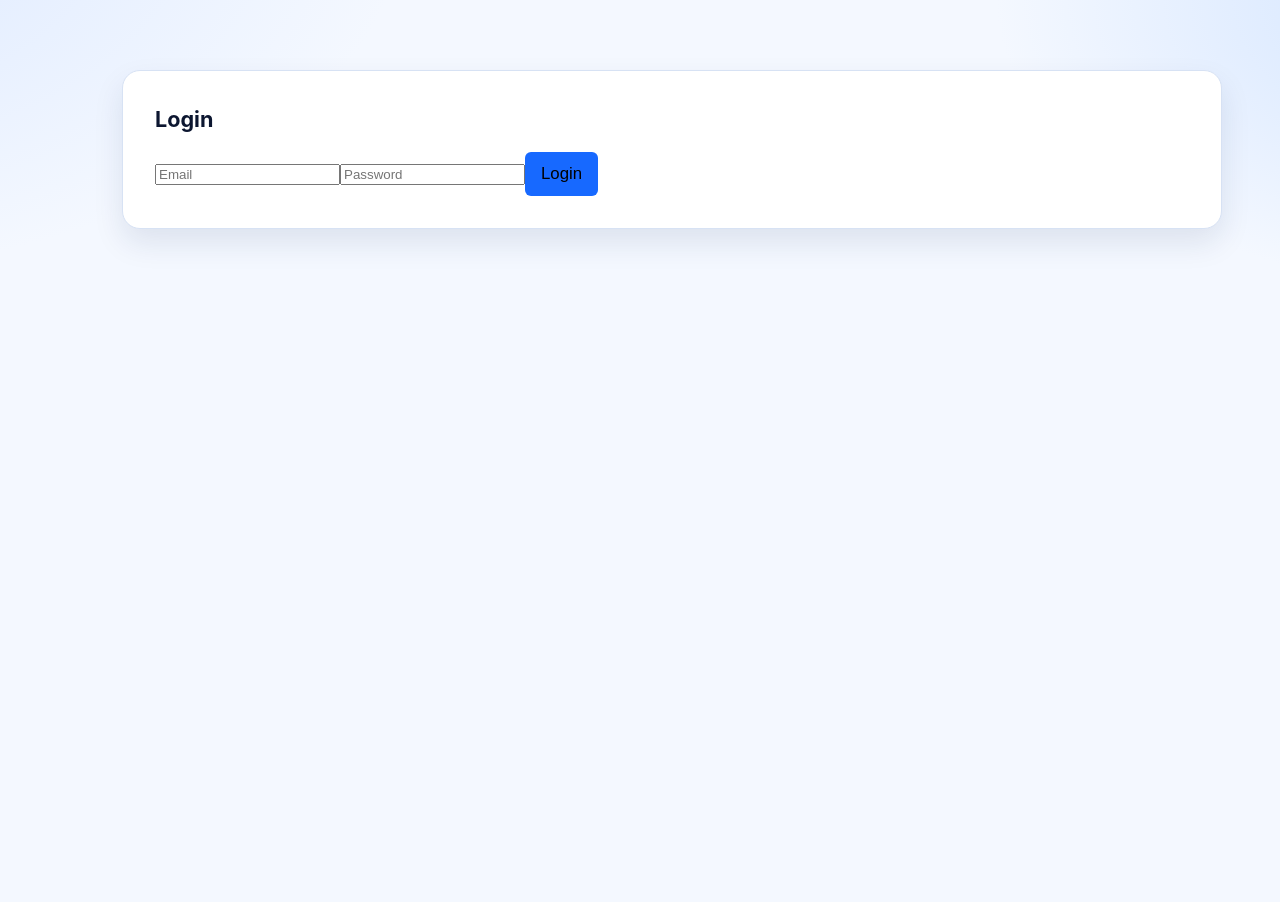
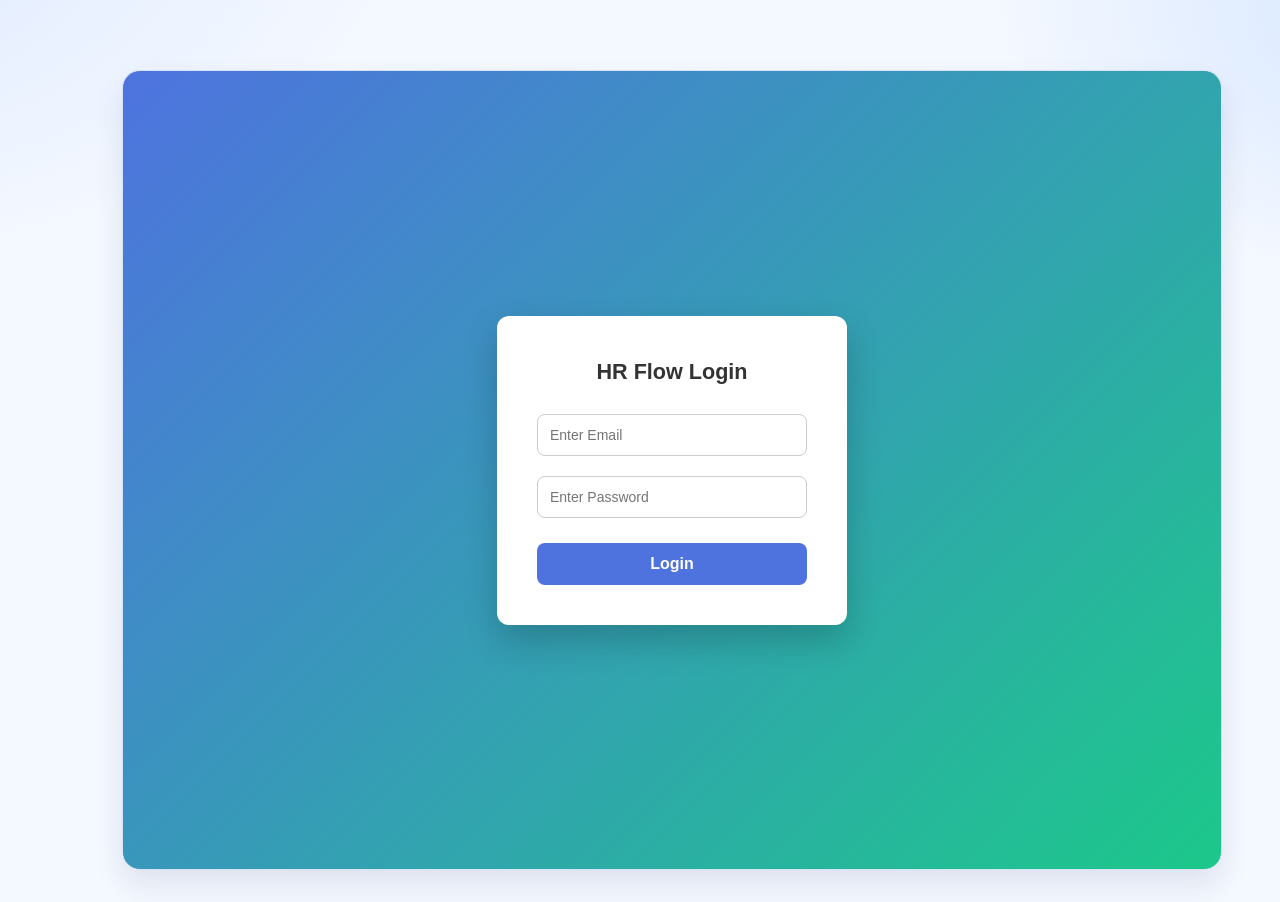
Before and after one commit to monali-2003/HrFlow, a React (Create React App) app in the folder frontend/: page / in a window 1280 px wide. Before the commit the page ends 800 px from the top, so only its background shows below. Built offline with nearby package versions, Linux system fonts and the light colour scheme.

Commit message:
login page style

```diff
--- a/frontend/src/pages/Login.js
+++ b/frontend/src/pages/Login.js
@@ -22,19 +22,101 @@
       } else {
         navigate("/admin");
       }
-
     } catch (err) {
       alert("Invalid login");
     }
   };
 
   return (
-    <form onSubmit={handleLogin}>
-      <h2>Login</h2>
-      <input placeholder="Email" onChange={e => setEmail(e.target.value)} />
-      <input type="password" placeholder="Password" onChange={e => setPassword(e.target.value)} />
-      <button type="submit">Login</button>
-    </form>
+    <div
+      style={{
+        height: "100vh",
+        display: "flex",
+        justifyContent: "center",
+        alignItems: "center",
+        background: "linear-gradient(135deg, #4e73df, #1cc88a)",
+        fontFamily: "Arial, sans-serif",
+      }}
+    >
+      <form
+        onSubmit={handleLogin}
+        style={{
+          backgroundColor: "white",
+          padding: "40px",
+          width: "350px",
+          borderRadius: "12px",
+          boxShadow: "0 15px 35px rgba(0,0,0,0.2)",
+          textAlign: "center",
+        }}
+      >
+        <h2
+          style={{
+            marginBottom: "25px",
+            color: "#333",
+          }}
+        >
+          HR Flow Login
+        </h2>
+
+        {/* Email Input */}
+        <div style={{ marginBottom: "20px" }}>
+          <input
+            type="email"
+            placeholder="Enter Email"
+            required
+            value={email}
+            onChange={(e) => setEmail(e.target.value)}
+            style={{
+              width: "100%",
+              padding: "12px",
+              borderRadius: "8px",
+              border: "1px solid #ccc",
+              fontSize: "14px",
+              outline: "none",
+              boxSizing: "border-box",
+            }}
+          />
+        </div>
+
+        {/* Password Input */}
+        <div style={{ marginBottom: "25px" }}>
+          <input
+            type="password"
+            placeholder="Enter Password"
+            required
+            value={password}
+            onChange={(e) => setPassword(e.target.value)}
+            style={{
+              width: "100%",
+              padding: "12px",
+              borderRadius: "8px",
+              border: "1px solid #ccc",
+              fontSize: "14px",
+              outline: "none",
+              boxSizing: "border-box",
+            }}
+          />
+        </div>
+
+        {/* Login Button */}
+        <button
+          type="submit"
+          style={{
+            width: "100%",
+            padding: "12px",
+            backgroundColor: "#4e73df",
+            color: "white",
+            border: "none",
+            borderRadius: "8px",
+            fontSize: "16px",
+            cursor: "pointer",
+            fontWeight: "bold",
+          }}
+        >
+          Login
+        </button>
+      </form>
+    </div>
   );
 };
 
```
